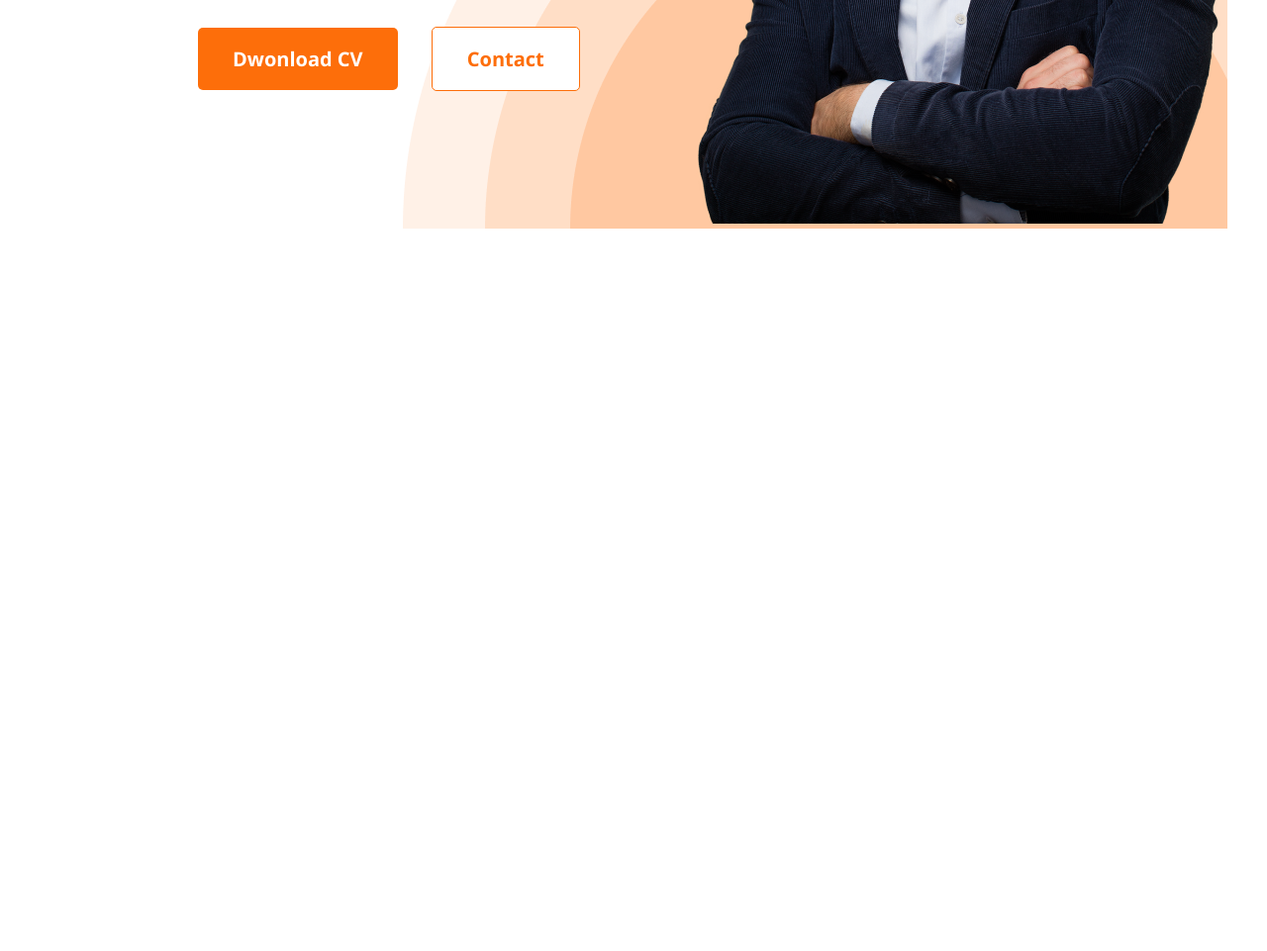
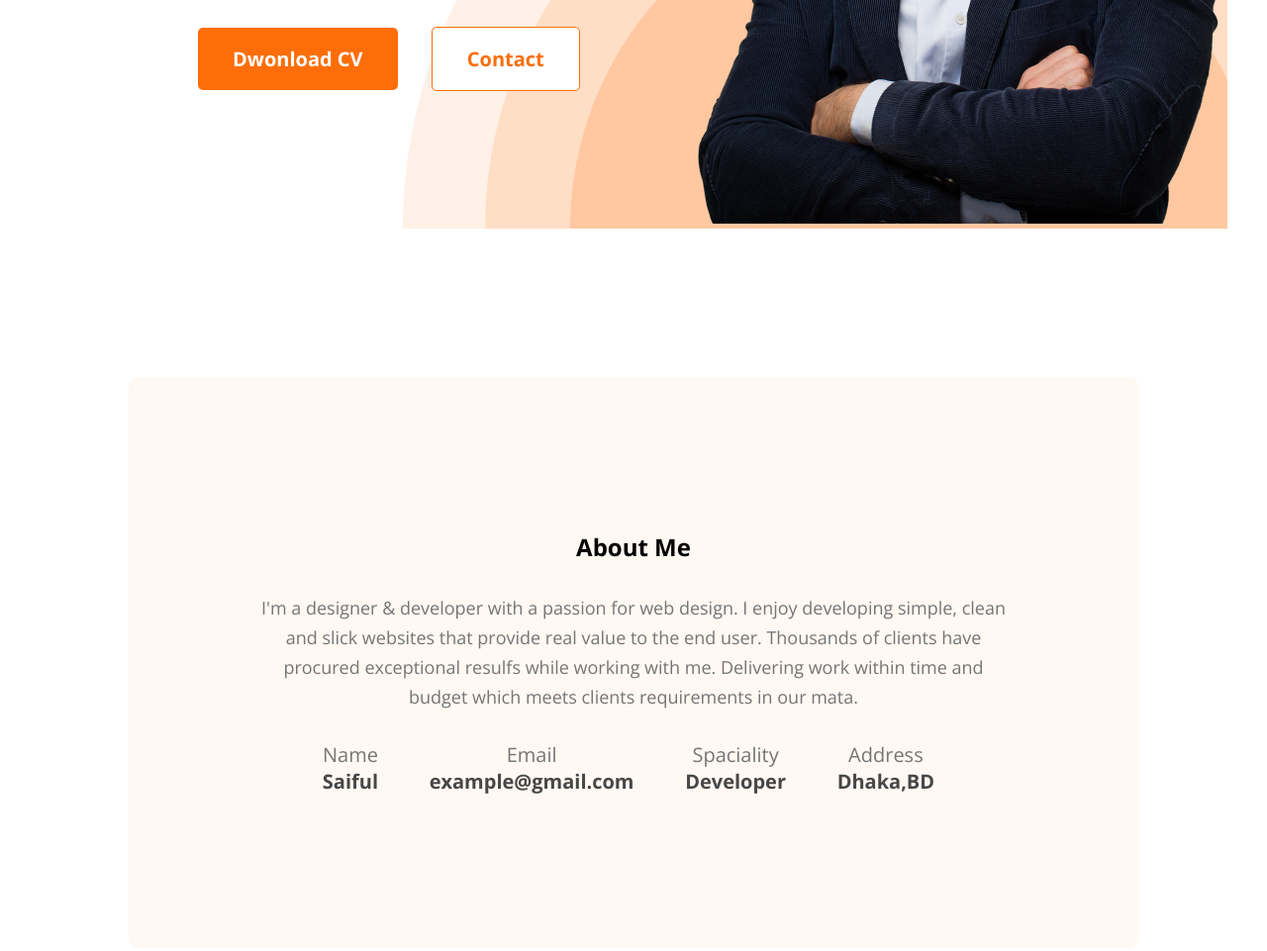
Before and after one commit to MohammadSaifulIslam/developer-portfolio, a plain HTML site: page index.html in a window 1280 px wide. Shown: the part 613-1574 px from the top of the page at 99% size. Before the commit the page ends 844 px from the top, so only its background shows below. Drawn offline with nearby package versions, Linux system fonts and the light colour scheme.

Commit message:
about part added

```diff
--- a/index.html
+++ b/index.html
@@ -1,5 +1,6 @@
 <!DOCTYPE html>
 <html lang="en">
+
 <head>
     <meta charset="UTF-8">
     <meta http-equiv="X-UA-Compatible" content="IE=edge">
@@ -8,23 +9,34 @@
     <link href="https://fonts.googleapis.com/css2?family=Open+Sans:wght@400;500;600;700&display=swap" rel="stylesheet">
     <link rel="stylesheet" href="styles/portfolio.css">
 </head>
+
 <body>
-   <head>
+    <header>
         <nav>
-        <h2 class="nav-title">Sa<span class="primary-text">i</span >f</h2>
+            <!-- nav bar start -->
+            <h2 class="nav-title">Sa<span class="primary-text">i</span>f</h2>
             <ul>
                 <li><a href="#">Home</a></li>
                 <li><a href="#">Blogs</a></li>
                 <li><button class="primary-btn"> <a href="#">Hire</a></button></li>
             </ul>
         </nav>
-    <header class="bannar">
+        <!-- nav bar end -->
+        <!-- bannar bar start -->
+        <section class="bannar">
             <div class="bannar-text">
-            <div class="bannar-text-header"><h3>Hi, I  am</h3>  </div>
-            <div class="bannar-text-name"><h2>Saiful</h2>  </div>
-            <div class="bannar-text-description"><p>
-                Shot what able cold new see hold.Friendly as an betrayed formerly he. Morning because as to society behaved moments.
-            </p></div>
+                <div class="bannar-text-header">
+                    <h3>Hi, I am</h3>
+                </div>
+                <div class="bannar-text-name">
+                    <h2>Saiful</h2>
+                </div>
+                <div class="bannar-text-description">
+                    <p>
+                        Shot what able cold new see hold.Friendly as an betrayed formerly he. Morning because as to
+                        society behaved moments.
+                    </p>
+                </div>
                 <div class="bannar-btn">
                     <button class="primary-btn">Dwonload CV</button>
                     <button class="secondary-btn">Contact</button>
@@ -33,9 +45,46 @@
             <div class="bannar-img">
                 <img src="images/hardy.png" alt="">
             </div>
+
+        </section>
+        <!-- bannar bar end -->
     </header>
-   </head>
-   <main></main>
+    <main>
+        <!-- about part start -->
+        <section class="about">
+            <div class="common-title"><h2>About Me</h2></div>
+            <div class="common-description"><p>I'm a designer & developer with a passion for web design. I enjoy developing simple, clean and slick websites that provide real value to the end user. Thousands of clients have procured exceptional resulfs while working with me. Delivering work within time and budget which meets clients requirements in our mata.</p></div>
+            <div class="about-info">
+                <ul>
+                    <li>
+                        <h5>Name</h5>
+                        <p>Saiful</p>
+                    </li>
+                    <li>
+                        <h5>Email</h5>
+                        <p>example@gmail.com</p>
+                    </li>
+                    <li>
+                        <h5>Spaciality</h5>
+                        <p>Developer</p>
+                    </li>
+                    <li>
+                        <h5>Address</h5>
+                        <p>Dhaka,BD</p>
+                    </li>
+                </ul>
+            </div>
+        </section>
+        <!-- about part end -->
+
+
+
+    </main>
+
+
+
+
     <footer></footer>
 </body>
+
 </html>
--- a/styles/portfolio.css
+++ b/styles/portfolio.css
@@ -80,22 +80,77 @@ nav ul li {
     font-size: 85px;
     color: #181818;
 }
+
 .bannar-text p {
     font-size: 18px;
     color: #757575;
     line-height: 30px;
     margin-bottom: 30px;
 }
-.secondary-btn{
+
+.secondary-btn {
     font-weight: 700;
     font-size: 20px;
     padding: 18px 35px;
     color: #FD6E0A;
     background: #FFFFFF;
     border-radius: 5px;
-    border: 1px solid #FD6E0A ;
+    border: 1px solid #FD6E0A;
 }
-.bannar-btn button{
+
+.bannar-btn button {
     margin-right: 30px;
 }
+
 /* bannar part end */
+/* about part start */
+.about {
+    text-align: center;
+    margin: 150px 130px;
+    background: #FFF8F3;
+    border-radius: 10px;
+    padding: 155px 130px;
+}
+
+.about h2 {
+    margin-bottom: 30px;
+}
+
+.common-title h3 {
+    font-weight: 700;
+    font-size: 35px;
+    color: #181818;
+}
+
+.common-description p {
+    font-size: 18px;
+    line-height: 30px;
+    color: #757575;
+}
+
+.about-info {
+    margin-top: 30px;
+}
+
+.about-info ul {
+    display: flex;
+    justify-content: space-around;
+}
+
+.about-info ul {
+    margin-right: 50px;
+}
+
+.about-info ul li h5 {
+    font-weight: 400;
+    font-size: 20px;
+    color: #757575;
+}
+
+.about-info ul li p {
+    font-weight: 700;
+    font-size: 20px;
+    color: #474747;
+}
+
+/* about part end */
```
Lines whose indentation alone changed are shown as unchanged.
